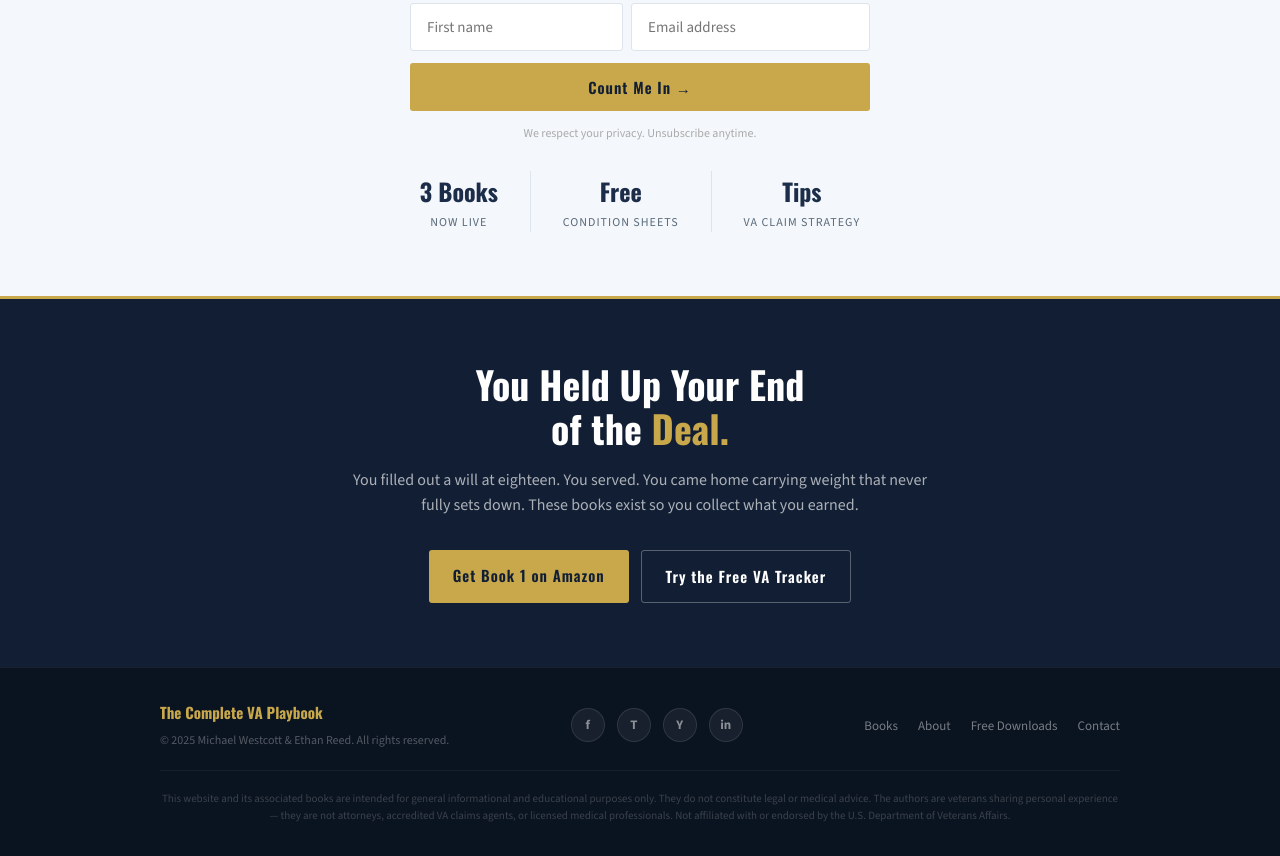
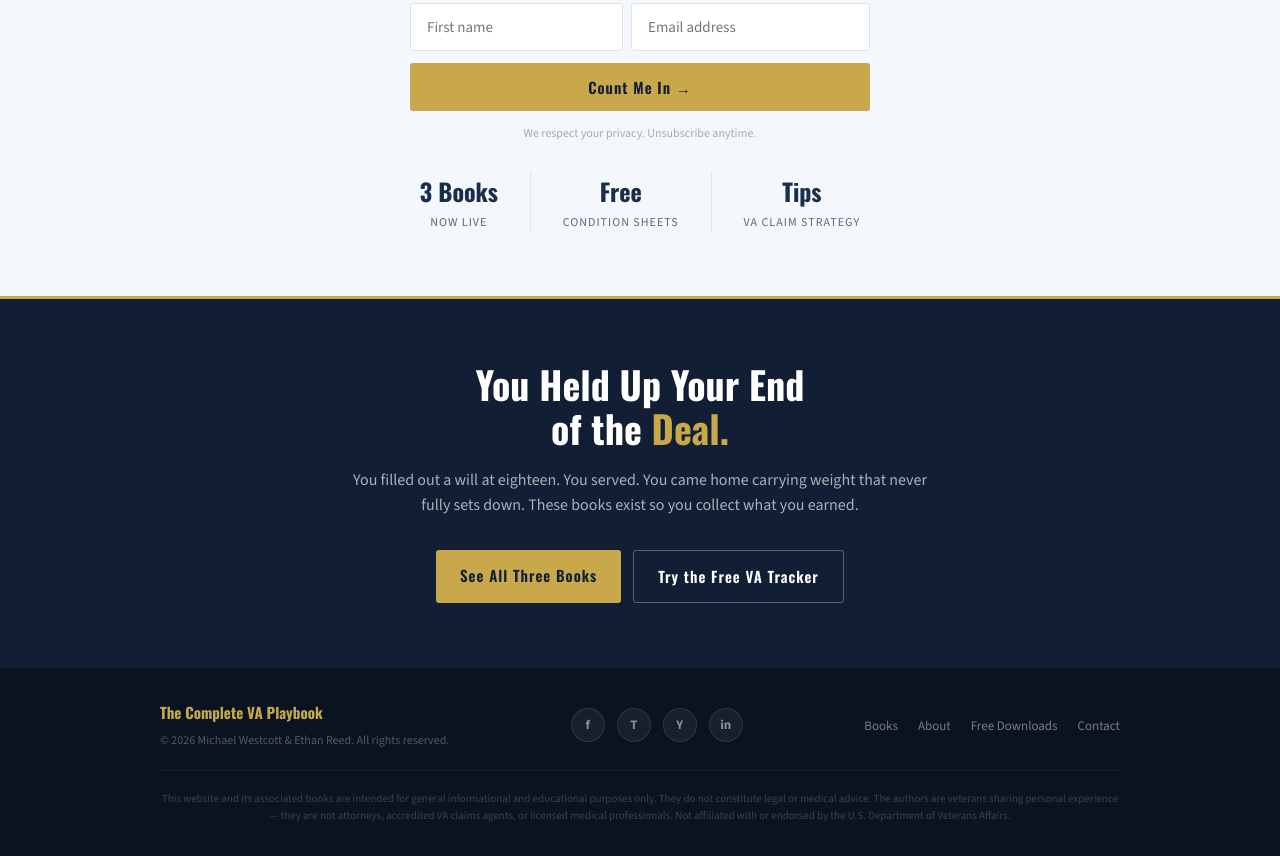
Before and after one commit to mwestcott-sys/mwestcott-sys.github.io, a plain HTML site: page index.html in a window 1280 px wide. Shown: the part 5714-6570 px from the top of the page. Drawn offline with nearby package versions, Linux system fonts and the light colour scheme.

Commit message:
Update index.html

```diff
--- a/index.html
+++ b/index.html
@@ -1168,7 +1168,7 @@
     <h2 class="cta-title">You Held Up Your End<br>of the <span>Deal.</span></h2>
     <p class="cta-sub">You filled out a will at eighteen. You served. You came home carrying weight that never fully sets down. These books exist so you collect what you earned.</p>
     <div class="cta-buttons">
-      <a href="https://www.amazon.com/dp/B0GXH14V31" target="_blank" rel="noopener" class="btn-gold">Get Book 1 on Amazon</a>
+      <a href="#books" class="btn-gold">See All Three Books</a>
       <a href="https://mwestcott-sys.github.io/va-tracker/" target="_blank" rel="noopener" class="btn-outline">Try the Free VA Tracker</a>
     </div>
   </div>
@@ -1179,7 +1179,7 @@
   <div class="footer-inner">
     <div>
       <div class="footer-brand-text">The Complete VA Playbook</div>
-      <div class="footer-copy">© 2025 Michael Westcott & Ethan Reed. All rights reserved.</div>
+      <div class="footer-copy">© 2026 Michael Westcott & Ethan Reed. All rights reserved.</div>
     </div>
     <div class="social-links">
       <a href="#" class="social-link" aria-label="Facebook">f</a>
```
